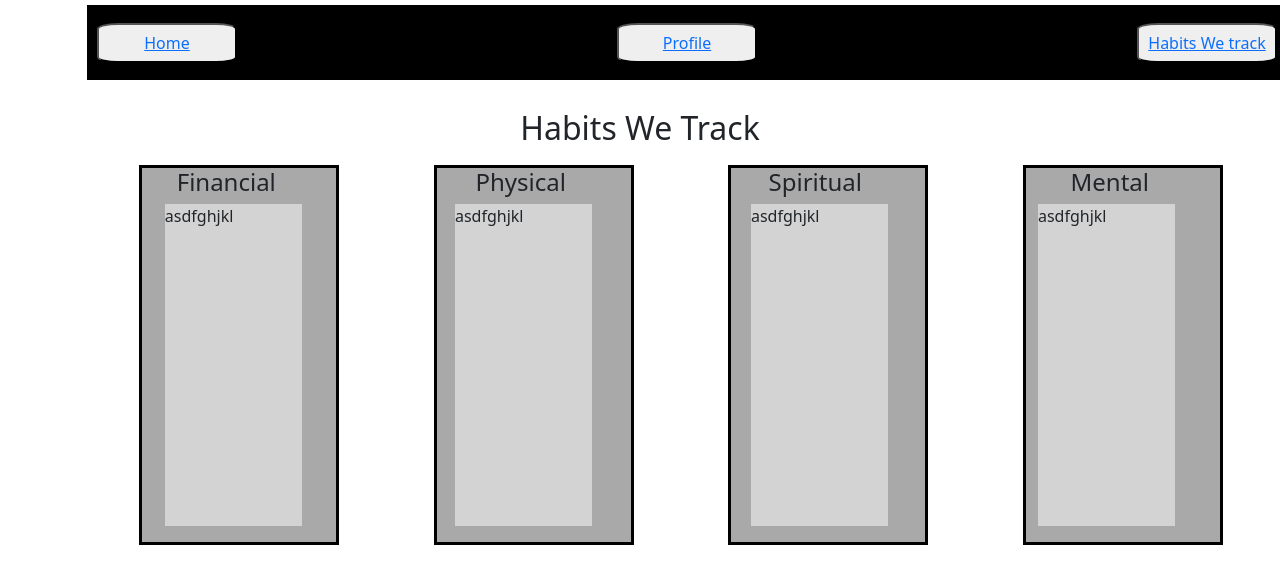
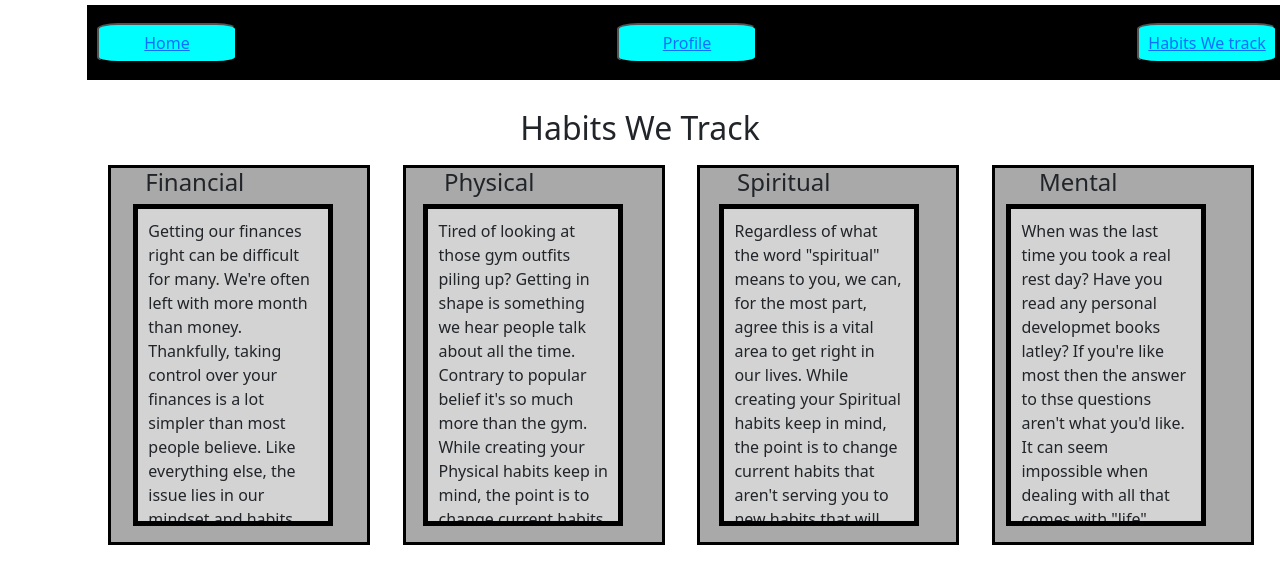
Before and after one commit to AbdulConteh/habit_tracker, a Flask app: page /info in a window 1280 px wide. Shown: the top 581 px of the page. Run offline with Flask 2, Linux system fonts and the light colour scheme; data that the repository does not hold is empty.

Commit message:
updates to CRUD and html's

```diff
--- a/flask_app/controllers/habits_controllers.py
+++ b/flask_app/controllers/habits_controllers.py
@@ -16,9 +16,19 @@ def createHabit():
     Habit.create_habit(data)
     return redirect('/add_habit')
 
-@app.route('/update_habit', methods=['POST'])
-def update_habit():
-    Habit.edit_habit(request.form)
+@app.route('/update_habit/<int:id>', methods=['POST'])
+def update_habit(id):
+    data = {
+        "habit_name" : request.form['habit_name'],
+        "goal" : request.form['goal'],
+        "habit_type" : request.form['habit_type'],
+        "start_date" : request.form['start_date'],
+        "frequency" : request.form['frequency'],
+        "id" : id
+    }
+    Habit.edit_habit(data)
+    print("**********", session['user_id'])
+    print(data)
     return redirect('/add_habit')
 
 @app.route('/edit_habit/<int:id>')
@@ -30,14 +40,14 @@ def edit(id):
     }
     user = User.get_user(data)
     habits = Habit.get_user_habits(data)
-    print("**********", habits)
+    # print("**********", habits)
     for x in habits:
-        print("**********habit.id", x.id)
-        print("**********id", id)
-        print("**********", x.habit_name)
+        # print("**********habit.id", x.id)
+        # print("**********id", id)
+        # print("**********", x.habit_name)
         if x.id == id:
             habit = x
-            print("**********habit", habit)
+            # print("**********habit", habit)
     return render_template('/edit_habit.html', user = user, habit = habit)
 
 @app.route('/info')
--- a/flask_app/templates/add_habit.html
+++ b/flask_app/templates/add_habit.html
@@ -26,7 +26,7 @@
             font-size: 20px;
             padding: 15px;
             height: max-content;
-            margin-top: -300px;
+            margin-top: -425px;
         }
         .form-group {
             display: flex;
@@ -39,13 +39,13 @@
             width: 140px;
             border-radius: 15%;
             height: 40px;
+            background-color: cyan;
         }
     </style>
 </head>
 <body>
     <div class="container">
         <div class="navbar">
-            <button><a href="/">Home</a> </button>
             <button><a href="/profile">Profile</a> </button>
             <button><a href='/info'>Habits We track</a> </button>
             <button><a href='/logout'>Logout</a> </button>
--- a/flask_app/templates/home.html
+++ b/flask_app/templates/home.html
@@ -50,6 +50,7 @@
             width: 150px;
             border-radius: 15%;
             height: 40px;
+            background-color: cyan;
         }
         p {
             width:600px;
--- a/flask_app/templates/info_page.html
+++ b/flask_app/templates/info_page.html
@@ -18,7 +18,7 @@
         }
         .detail {
             background-color: darkgrey;
-            width: 200px;
+            width: 262px;
             border: black 3px solid;
             display: flex;
             flex-direction: row;
@@ -36,7 +36,11 @@
             margin-bottom: 1rem;
             margin-left: -111px;
             background-color: lightgray;
-            width: 137px;
+            width: 200px;
+            padding: 10px;
+            border: black solid 5px;
+            overflow: scroll;
+            overflow-x: hidden;
         }
         h2 {
             font-size: 2rem;
@@ -47,6 +51,7 @@
             width: 140px;
             border-radius: 15%;
             height: 40px;
+            background-color: cyan;
         }
     </style>
 </head>
@@ -62,22 +67,42 @@
         <div class="info_tab">
             <div class="detail">
                 <h4> Financial </h4>
-                <p>asdfghjkl</p>
+                <p>Getting our finances right can be difficult for many.
+                We're often left with more month than money. Thankfully, taking control
+                over your finances is a lot simpler than most people believe. Like everything
+                else, the issue lies in our mindset and habits. While creating your Financial
+                habits keep in mind, the point is to change current habits that aren't serving
+                you to new habits that will.
+                </p>
             </div>
             <div class="detail">
                 <h4> Physical </h4>
-                <p>asdfghjkl</p>
+                <p>Tired of looking at those gym outfits piling up? Getting
+                in shape is something we hear people talk about all the time.
+                Contrary to popular belief it's so much more than the gym.
+                While creating your Physical habits keep in mind, the point
+                is to change current habits that aren't serving you to new habits that will.
+                </p>
             </div>
             <div class="detail">
                 <h4> Spiritual </h4>
-                <p>asdfghjkl</p>
+                <p>Regardless of what the word "spiritual" means to you, we can, for the most part,
+                agree this is a vital area to get right in our lives. While creating your Spiritual
+                habits keep in mind, the point is to change current habits that aren't serving
+                you to new habits that will.
+                </p>
             </div>
             <div class="detail">
                 <h4> Mental </h4>
-                <p>asdfghjkl</p>
+                <p>When was the last time you took a real rest day? Have you read any
+                personal developmet books latley? If you're like most then the answer
+                to thse questions aren't what you'd like. It can seem impossible
+                when dealing with all that comes with "life". While creating your Mental
+                habits keep in mind, the point is to change current habits that aren't serving
+                you to new habits that will.
+                </p>
             </div>
         </div>
-        <img>
     </div>
 </body>
 </html>
```
Also changed, not shown: flask_app/controllers/messages_controllers.py (+15 -4 lines), flask_app/controllers/users_controllers.py (+5 -2 lines), flask_app/models/messages_models.py (+12 -4 lines), flask_app/templates/edit_habit.html (+8 -7 lines), flask_app/templates/profile.html (+40 -26 lines), flask_app/static/imgs/pexels-sevenstorm-juhaszimrus-704767.jpg (added), flask_app/static/imgs/success.jpg (added), flask_app/static/imgs/you_got_this.jpg (added).
